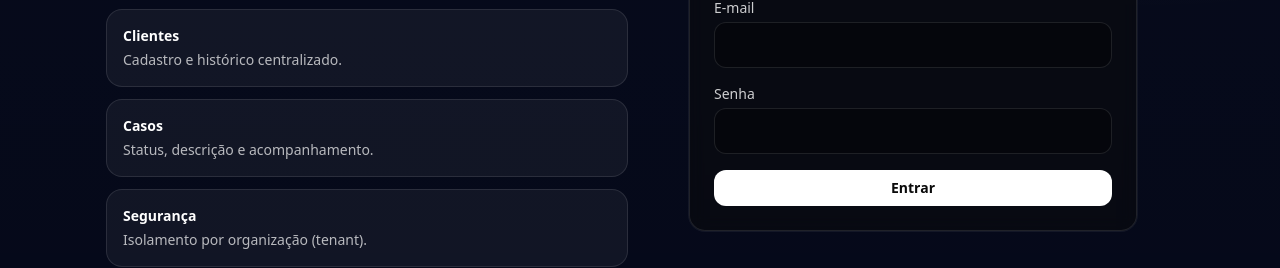
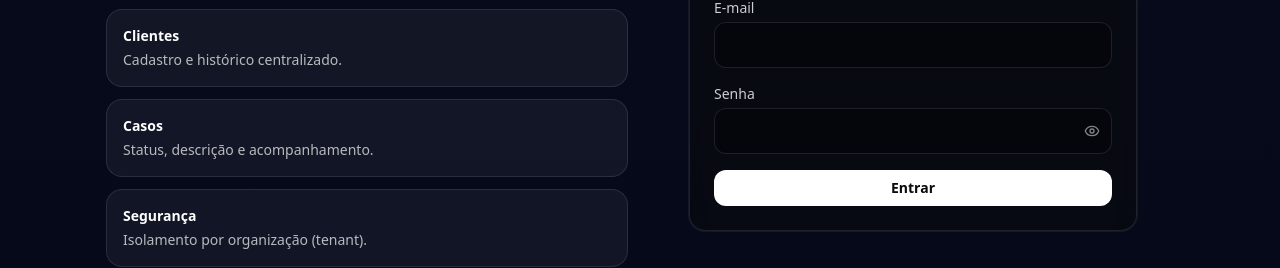
Before and after one commit to Lealweed/castro-adv-site, a React (Vite) app: page /app/login in a window 1280 px wide. Shown: the part 336-604 px from the top of the page. Built offline with nearby package versions, Linux system fonts and the light colour scheme; no server answers.

Commit message:
feat(auth): add toggle to show/hide password

```diff
--- a/src/ui/pages/LoginPage.tsx
+++ b/src/ui/pages/LoginPage.tsx
@@ -1,5 +1,6 @@
 import { useState } from 'react';
 import { useNavigate } from 'react-router-dom';
+import { Eye, EyeOff } from 'lucide-react';
 
 import { useAuth } from '@/auth/authStore';
 import { signInWithPassword } from '@/auth/supabaseAuth';
@@ -20,6 +21,7 @@
 
   const [email, setEmail] = useState('');
   const [password, setPassword] = useState('');
+  const [showPassword, setShowPassword] = useState(false);
   const [loading, setLoading] = useState(false);
   const [error, setError] = useState<string | null>(null);
 
@@ -129,14 +131,23 @@
 
           <label className="text-sm text-white/80">
             Senha
+            <div className="relative mt-1">
               <input
-              className="input"
+                className="input !mt-0 w-full pr-10"
                 value={password}
                 onChange={(e) => setPassword(e.target.value)}
-              type="password"
+                type={showPassword ? 'text' : 'password'}
                 autoComplete="current-password"
                 required
               />
+              <button
+                type="button"
+                className="absolute right-3 top-1/2 -translate-y-1/2 text-white/50 hover:text-white/80"
+                onClick={() => setShowPassword(!showPassword)}
+              >
+                {showPassword ? <EyeOff className="h-4 w-4" /> : <Eye className="h-4 w-4" />}
+              </button>
+            </div>
           </label>
 
           <button disabled={loading} className="btn-primary">
```
Lines whose indentation alone changed are shown as unchanged.
